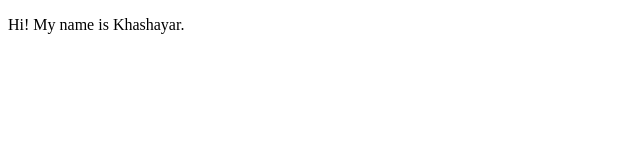
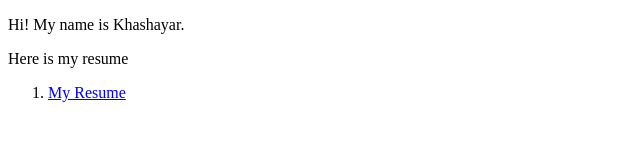
Before and after one commit to Kha6Shafiei/Kha6Shafiei.github.io, a plain HTML site: page index.html in a window 1280 px wide. Shown: the whole page, without its empty margins (0-640 px from the left). Drawn offline with Linux system fonts and the light colour scheme.

Commit message:
second commit

```diff
--- a/index.html
+++ b/index.html
@@ -5,5 +5,13 @@
 </head>
 <body>
 	<p>Hi! My name is Khashayar.</p>
+	<p>Here is my resume</p>
+	<ol>
+		<li>
+			<a href="Khash-sShafiei-Resume.pdf">My Resume</a>
+		</li>
+
+	</ol>
+
 </body>
 </html>
```
